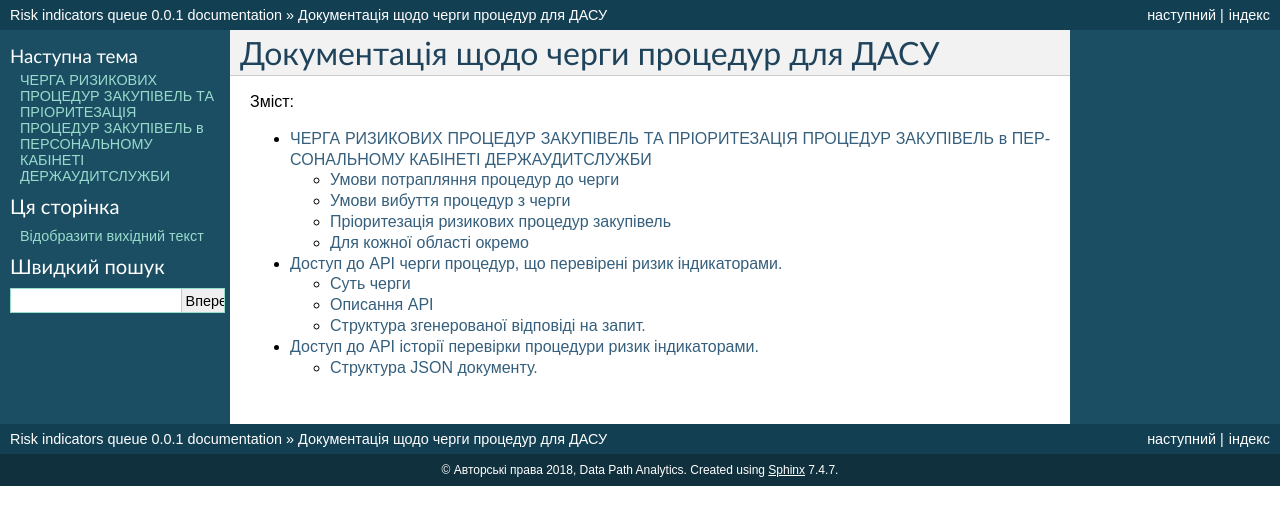
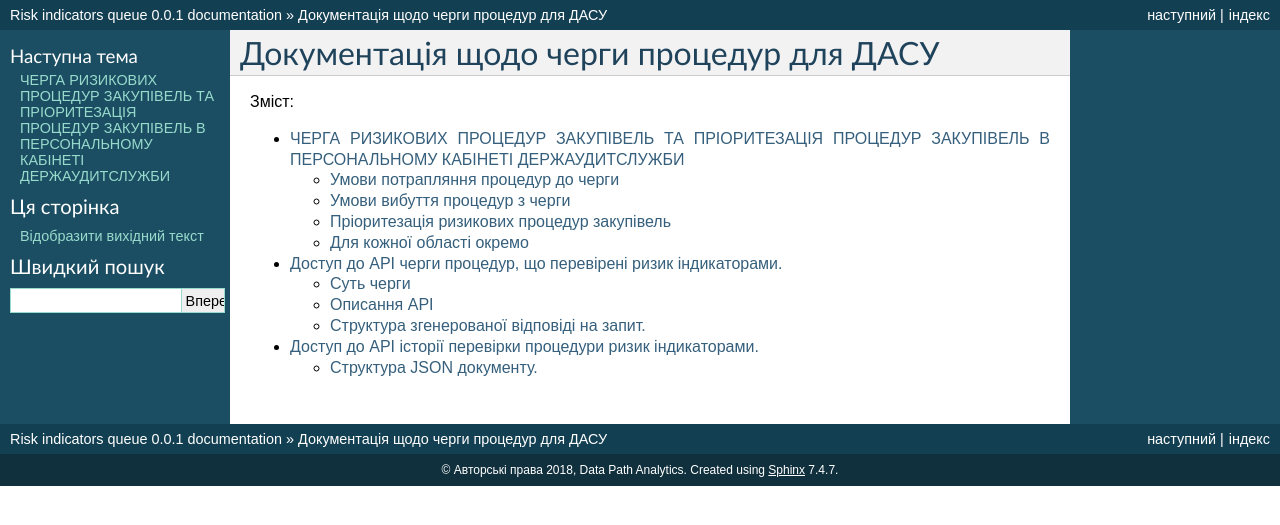
Before and after one commit to DataPathAnalytics/indicators-queue, a Sphinx documentation site: the page built from docs/index.rst, in a window 1280 px wide. Shown: the top 525 px of the page. Built offline with Sphinx 7.4.7, drawn with Linux system fonts in a browser that asks for light colours.

```diff
--- a/docs/description_queue.rst
+++ b/docs/description_queue.rst
@@ -1,5 +1,5 @@
 #################################################################################################################
-ЧЕРГА РИЗИКОВИХ ПРОЦЕДУР ЗАКУПІВЕЛЬ ТА ПРІОРИТЕЗАЦІЯ ПРОЦЕДУР ЗАКУПІВЕЛЬ в ПЕРСОНАЛЬНОМУ КАБІНЕТІ ДЕРЖАУДИТСЛУЖБИ
+ЧЕРГА РИЗИКОВИХ ПРОЦЕДУР ЗАКУПІВЕЛЬ ТА ПРІОРИТЕЗАЦІЯ ПРОЦЕДУР ЗАКУПІВЕЛЬ В ПЕРСОНАЛЬНОМУ КАБІНЕТІ ДЕРЖАУДИТСЛУЖБИ
 #################################################################################################################
 
 Черга ризикових процедур закупівель (далі – черга) – впорядкований перелік процедур закупівель щодо яких спрацювали автоматичні ризик індикатори.
```
